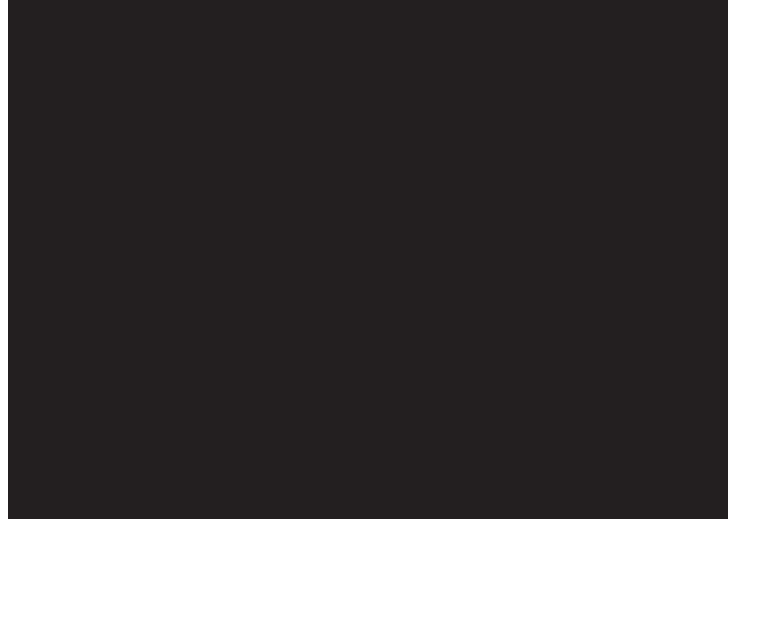
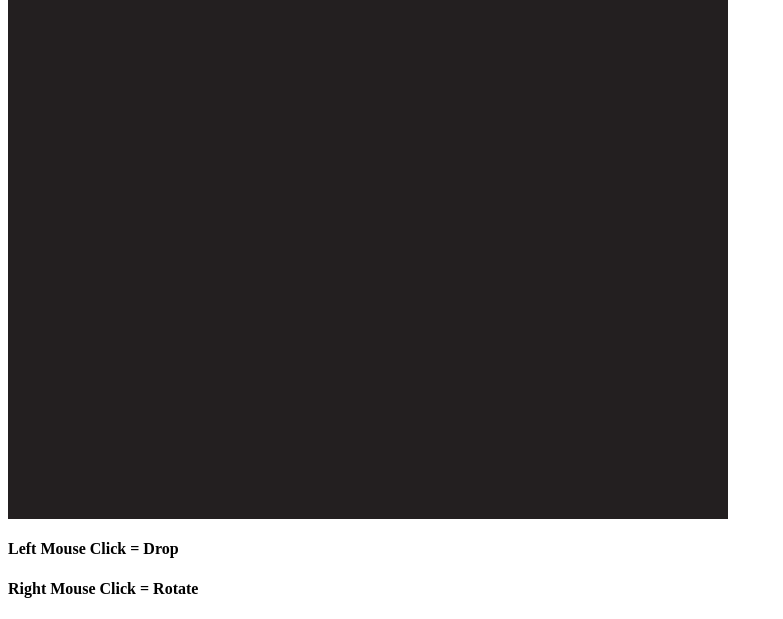
Before and after one commit to Hisui100P/DTB, a plain HTML site: page index.html in a window 1280 px wide. Shown: the part 769-1388 px from the top of the page, without its empty margins (0-783 px from the left). Before the commit the page ends 1296 px from the top, so only its background shows below. Drawn offline with Linux system fonts and the light colour scheme; no server answers.

Commit message:
操作説明文追加
はい

```diff
--- a/index.html
+++ b/index.html
@@ -11,5 +11,7 @@
   </head>
   <body>
     <div id="gameContainer" style="width: 720px; height: 1280px; margin: auto"></div>
+	<h4> Left Mouse Click = Drop </h4>
+	<h4> Right Mouse Click = Rotate </h4>
   </body>
 </html>
```
